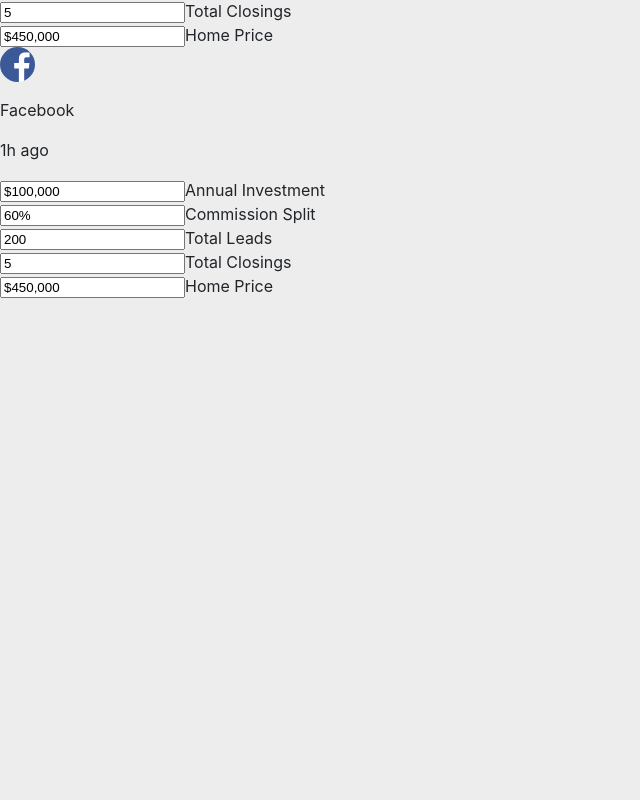
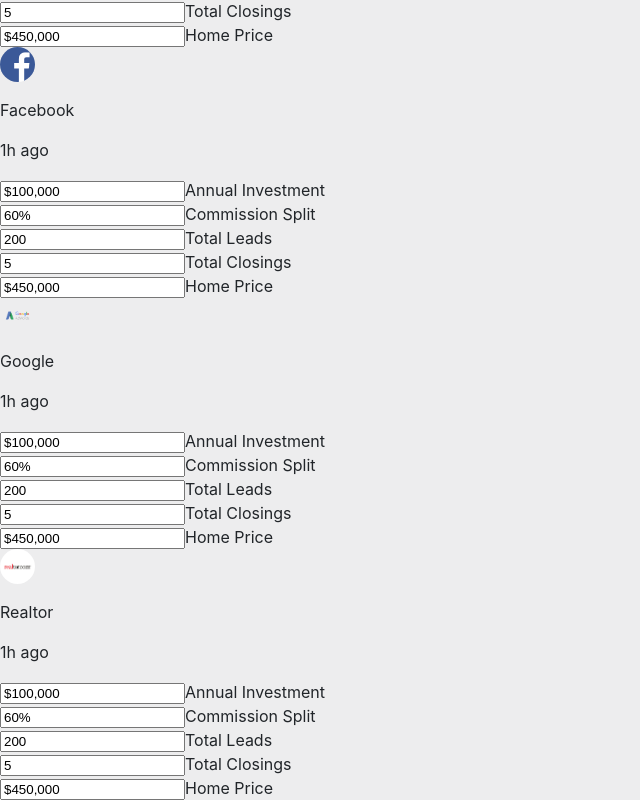
Before and after one commit to wsparsons/Agent-Ops, a React (Create React App) app: page /data in a window 1280 px wide. Shown: the part 802-1602 px from the top of the page, without its empty margins (0-640 px from the left). Before the commit the page ends 1100 px from the top, so only its background shows below. Built offline with nearby package versions, Linux system fonts and the light colour scheme; the HTML template or start-up script is replaced by a standard one.

Commit message:
added more leads cards

```diff
--- a/src/components/pages/DataPage.js
+++ b/src/components/pages/DataPage.js
@@ -19,6 +19,8 @@ import {
 } from "mdbreact";
 import facebook from "../../assets/facebook.png";
 import zillow from "../../assets/zillow.jpg";
+import google from '../../assets/google.png';
+import realtor from '../../assets/realtor.jpg'
 
 class DataPage extends Component {
   constructor(props) {
@@ -321,6 +323,180 @@ class DataPage extends Component {
                 </Col>
               </Row>
             </Card>
+            <Card className="mt-4 animated zoomIn">
+              <Row>
+                <Col>
+                  <CardBody className="form">
+                    <Row className="d-flex align-items-baseline">
+                      <Col md="2">
+                        <img className="avatar" alt="avatar" src={google} />
+                      </Col>
+                      <Col md="4">
+                        <p className="blue-text">Google</p>
+                      </Col>
+                      <Col md="4">
+                        <p className="blue-text">1h ago</p>
+                      </Col>
+                    </Row>
+                    <Row>
+                      <Col md="6">
+                        <div className="md-form mb-0">
+                          <Input
+                            label="Annual Investment"
+                            type="text"
+                            name="investmentFacebook"
+                            value={this.state.investmentFacebook}
+                            onChange={this.onChange}
+                          />
+                        </div>
+                      </Col>
+                      <Col md="6">
+                        <div className="md-form mb-0">
+                          <Input
+                            label="Commission Split"
+                            type="text"
+                            name="commissionFacebook"
+                            value={this.state.commissionFacebook}
+                            onChange={this.onChange}
+                          />
+                        </div>
+                      </Col>
+                    </Row>
+                    <Row>
+                      <Col md="6">
+                        <div className="md-form mb-0">
+                          <Input
+                            label="Total Leads"
+                            type="text"
+                            name="leadsFacebook"
+                            value={this.state.leadsFacebook}
+                            onChange={this.onChange}
+                          />
+                        </div>
+                      </Col>
+                      <Col md="6">
+                        <div className="md-form mb-0">
+                          <Input
+                            label="Total Closings"
+                            type="text"
+                            name="closingsFacebook"
+                            value={this.state.closingsFacebook}
+                            onChange={this.onChange}
+                          />
+                        </div>
+                      </Col>
+                    </Row>
+                    <Row>
+                      <Col md="6">
+                        <div className="md-form mb-0">
+                          <Input
+                            label="Home Price"
+                            type="text"
+                            name="homeFacebook"
+                            value={this.state.homeFacebook}
+                            onChange={this.onChange}
+                          />
+                        </div>
+                      </Col>
+                    </Row>
+                    <Row>
+                      <Col className="d-flex justify-content-center">
+                        <a href="/home">
+                          <Fa icon="plus-circle blue-text" size="2x" />
+                        </a>
+                      </Col>
+                    </Row>
+                  </CardBody>
+                </Col>
+              </Row>
+            </Card>
+            <Card className="mt-4 animated zoomIn">
+              <Row>
+                <Col>
+                  <CardBody className="form">
+                    <Row className="d-flex align-items-baseline">
+                      <Col md="2">
+                        <img className="avatar" alt="avatar" src={realtor} />
+                      </Col>
+                      <Col md="4">
+                        <p className="blue-text">Realtor</p>
+                      </Col>
+                      <Col md="4">
+                        <p className="blue-text">1h ago</p>
+                      </Col>
+                    </Row>
+                    <Row>
+                      <Col md="6">
+                        <div className="md-form mb-0">
+                          <Input
+                            label="Annual Investment"
+                            type="text"
+                            name="investmentFacebook"
+                            value={this.state.investmentFacebook}
+                            onChange={this.onChange}
+                          />
+                        </div>
+                      </Col>
+                      <Col md="6">
+                        <div className="md-form mb-0">
+                          <Input
+                            label="Commission Split"
+                            type="text"
+                            name="commissionFacebook"
+                            value={this.state.commissionFacebook}
+                            onChange={this.onChange}
+                          />
+                        </div>
+                      </Col>
+                    </Row>
+                    <Row>
+                      <Col md="6">
+                        <div className="md-form mb-0">
+                          <Input
+                            label="Total Leads"
+                            type="text"
+                            name="leadsFacebook"
+                            value={this.state.leadsFacebook}
+                            onChange={this.onChange}
+                          />
+                        </div>
+                      </Col>
+                      <Col md="6">
+                        <div className="md-form mb-0">
+                          <Input
+                            label="Total Closings"
+                            type="text"
+                            name="closingsFacebook"
+                            value={this.state.closingsFacebook}
+                            onChange={this.onChange}
+                          />
+                        </div>
+                      </Col>
+                    </Row>
+                    <Row>
+                      <Col md="6">
+                        <div className="md-form mb-0">
+                          <Input
+                            label="Home Price"
+                            type="text"
+                            name="homeFacebook"
+                            value={this.state.homeFacebook}
+                            onChange={this.onChange}
+                          />
+                        </div>
+                      </Col>
+                    </Row>
+                    <Row>
+                      <Col className="d-flex justify-content-center">
+                        <a href="/home">
+                          <Fa icon="plus-circle blue-text" size="2x" />
+                        </a>
+                      </Col>
+                    </Row>
+                  </CardBody>
+                </Col>
+              </Row>
+            </Card>
           </Col>
         </Row>
       </React.Fragment>
--- a/src/components/pages/ProductPage.js
+++ b/src/components/pages/ProductPage.js
@@ -19,7 +19,7 @@ import google from "../../assets/google.png";
 class ProductPage extends Component {
   render() {
     return (
-      <React.Fragment>
+      <React.Fragment id="productPage">
         <Row className="justify-content-center p-5">
           <Col lg="6">
             <section>
--- a/src/components/pages/sections/TableSection.js
+++ b/src/components/pages/sections/TableSection.js
@@ -4,7 +4,7 @@ import { Card, CardBody, Table, TableBody, TableHead, Row, Col } from 'mdbreact'
 const TableSection = () => {
   return (
     <Row className="mb-4">
-          <Col md="6">
+          <Col >
               <Card>
                   <CardBody>
                     <Table hover>
@@ -40,7 +40,7 @@ const TableSection = () => {
                   </CardBody>
               </Card>
           </Col>
-          <Col md="6" className="mb-4">
+          {/* <Col md="6" className="mb-4">
               <Card>
                   <CardBody>
                     <Table hover>
@@ -75,7 +75,7 @@ const TableSection = () => {
                     </Table>
                   </CardBody>
               </Card>
-          </Col>
+          </Col> */}
       </Row>
   )
 }
--- a/src/components/sideNavigation.js
+++ b/src/components/sideNavigation.js
@@ -10,10 +10,11 @@ class SideNavigation extends Component {
         return (
             <div className="sidebar-fixed position-fixed">
                 <a className="logo-wrapper waves-effect">
-                    <img alt="MDB React Logo" className="img-fluid" src={logo}/>
+
+                    {/* <img alt="MDB React Logo" className="img-fluid" src={logo}/> */}
                 </a>
                 <ListGroup className="list-group-flush">
-                    <NavLink exact={true} to="/home/" activeClassName="activeClass">
+                    <NavLink exact={true} to="/home" activeClassName="activeClass">
                         <ListGroupItem>
                             <Fa icon="pie-chart" className="mr-3"/>
                             Dashboard
--- a/src/index.css
+++ b/src/index.css
@@ -222,3 +222,7 @@ img.img-fluid {
   width: 100%;
   height: auto;
 }
+
+#productPage {
+  height: 100%
+}
```
Also changed, not shown: src/components/pages/DashboardPage.js (+17 -15 lines), 36 other files (tests, documents, lock files or other folders).
